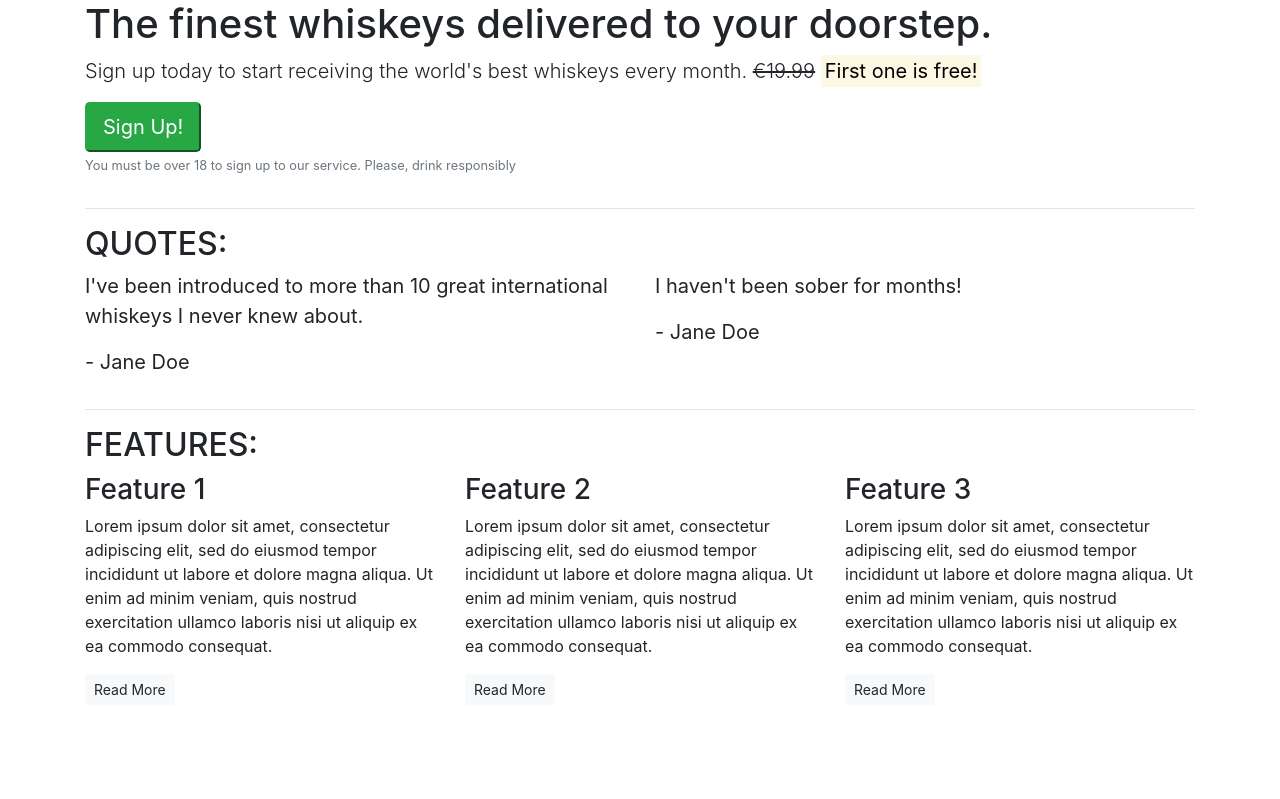
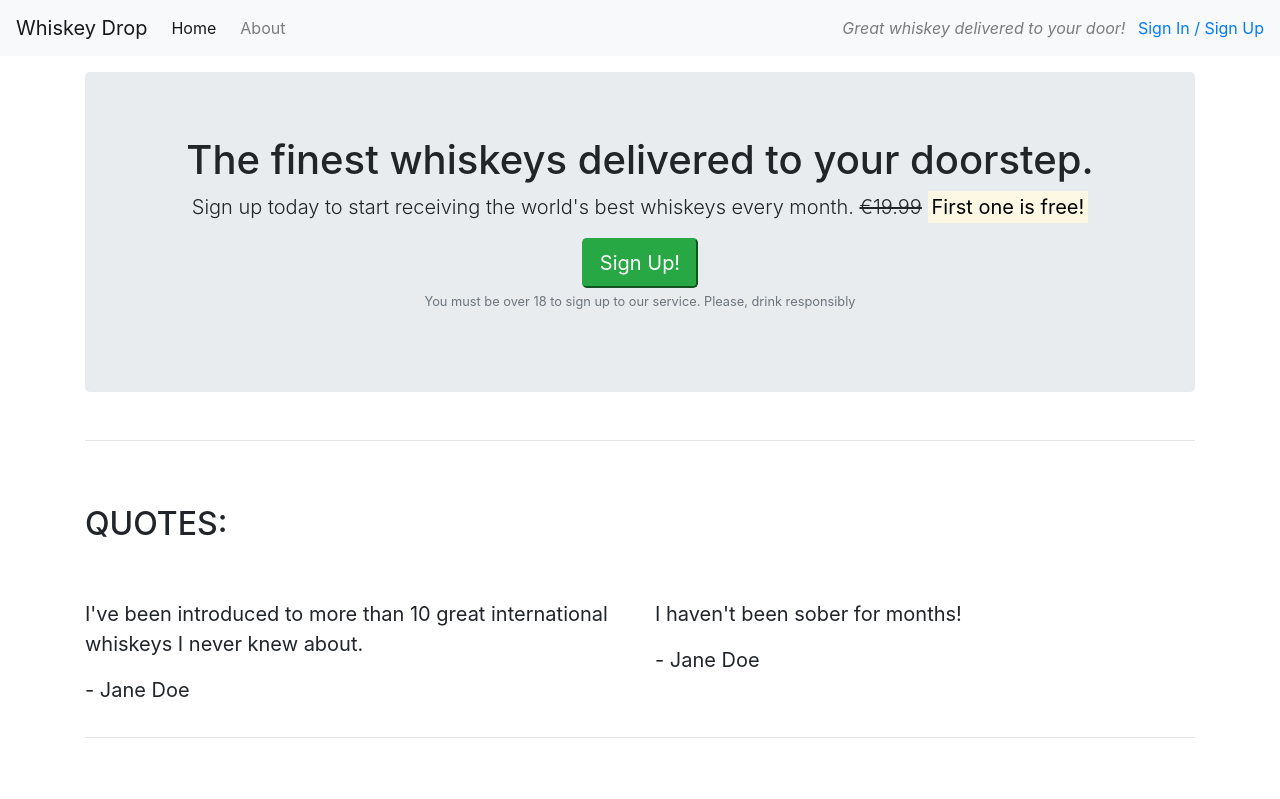
Before and after one commit to marinamarshall/my-first-bootstrap-project, a plain HTML site: page index.html in a window 1280 px wide. Shown: the top 799 px of the page. Drawn offline with nearby package versions, Linux system fonts and the light colour scheme.

Commit message:
Add components

```diff
--- a/index.html
+++ b/index.html
@@ -9,14 +9,28 @@
 </head>
 
 <body>
-    <article class="container">
+    <nav class="navbar navbar-light bg-light navbar-expand-sm">
+        <a href="/" class="navbar-brand">Whiskey Drop</a>
+        <ul class="navbar-nav mr-auto">
+            <li class="active nav-item mr-2"><a class="nav-link" href="/">Home</a></li>
+            <li class="nav-item mr-2"><a class="nav-link" href="/about">About</a></li>
+            <li class="nav-item mr-2 d-block d-sm-none"><a class="nav-link" href="/login">Sign In / Sign Up</a></li>
+        </ul>
+        <div class="d-none d-md-block">
+            <p class="navbar-text my-auto mr-2"><i>Great whiskey delivered to your door!</i></p>
+            <a href="/login">Sign In / Sign Up</a>
+        </div>
+    </nav>
+    <article class="container mt-3">
         <!-- Callout -->
         <div class="row">
             <div class="col-12">
-                <section class="callout">
+                <section class="callout jumbotron text-center">
                     <h1>The finest whiskeys delivered to your doorstep.</h1>
                     <p class="lead">Sign up today to start receiving the world's best whiskeys every month.
-                        <s>€19.99</s> <strong><mark>First one is free!</mark></strong>
+                        <s class="d-none d-sm-inline">€19.99</s>
+                        <span class="d-inline d-sm-none"><br></span>
+                        <strong><mark>First one is free!</mark></strong>
                     </p>
                     <button class="btn-success btn-lg">Sign Up!</button>
                     <p class="text-muted"><small>You must be over 18 to sign up to our service. Please, drink responsibly</small></p>
@@ -29,7 +43,7 @@
         <!-- Quotes -->
         <section class="quotes">
             <div class="row">
-                <div class="col-12">
+                <div class="col-12 my-5">
                     <h2 class="text-uppercase">Quotes:</h2>
                 </div>
             </div>
@@ -54,7 +68,7 @@
         <!-- Features -->
         <section class="features">
             <div class="row">
-                <div class="col-12">
+                <div class="col-12 my-5">
                     <h2 class="text-uppercase">Features:</h2>
                 </div>
             </div>
```
